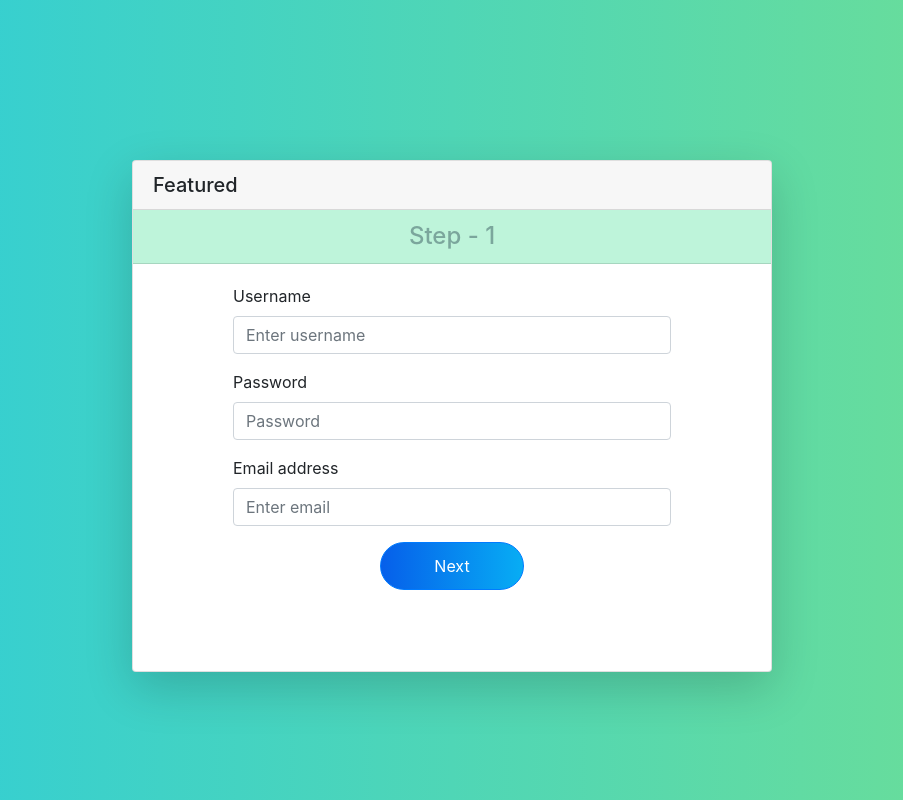
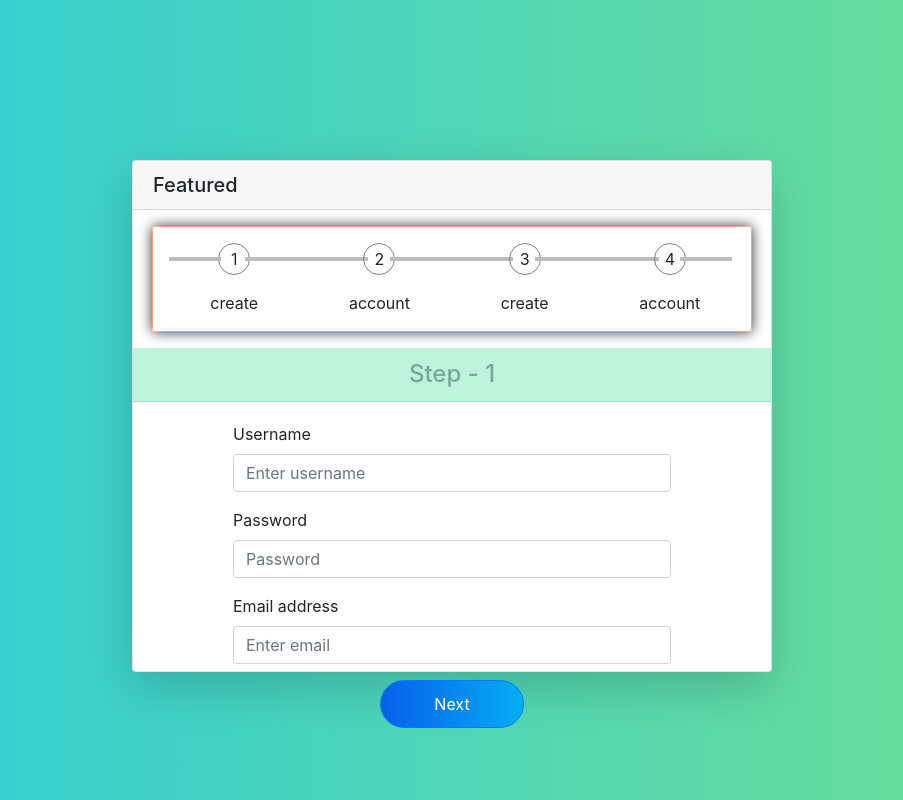
Before and after one commit to jakazzy/wedvs-form, a React (Create React App) app: page / in a window 1280 px wide. Shown: the top 800 px of the page, without its empty margins (188-1091 px from the left). Built offline with nearby package versions, Linux system fonts and the light colour scheme; the HTML template or start-up script is replaced by a standard one.

Commit message:
work on the stepper

```diff
--- a/package.json
+++ b/package.json
@@ -13,6 +13,7 @@
     "react-dom": "^17.0.1",
     "react-hook-form": "6.10.1",
     "react-scripts": "4.0.0",
+    "sweetalert": "2.1.2",
     "web-vitals": "^0.2.4",
     "yup": "0.29.3"
   },
--- a/src/components/button.component.jsx
+++ b/src/components/button.component.jsx
@@ -1,7 +1,7 @@
 import React from 'react'
 import Button from 'react-bootstrap/Button'
 
-const FormButton = () => {
+const FormButton = (props) => {
     return (
         <div className="text-center">
             <Button
@@ -12,7 +12,7 @@ const FormButton = () => {
                 height: '3rem',
                 borderRadius: '2rem',
                 background: 'linear-gradient(to right, #065fea 0%, #07adf4 100%)'}}>
-                    Next
+                    { props.children}
             </Button>
             </div>
     )
--- a/src/components/page_template.component.jsx
+++ b/src/components/page_template.component.jsx
@@ -1,10 +1,12 @@
 import Card from "react-bootstrap/Card";
+import Root from "./stepper/stepperRoot";
 
 
 const PageTemplate = (props) => {
     return (
         <Card className="shadow-lg" style={{ width: "50vw", height: "64vh", margin: "10rem auto"}} key={props.userData.step}>
             <Card.Header as="h5">Featured</Card.Header>
+            <Root key={ props.userData.step }/>
             <Card.Header as="h4" style={{ backgroundColor: '#bef4da', color: "#7ba69c" }} className="text-center">Step - {props.userData.step}</Card.Header>
             <Card.Body>
                 { props.children }
--- /dev/null
+++ b/src/components/stepper/stepper.component.jsx
@@ -0,0 +1,29 @@
+import React, {useState} from 'react'
+import './stepper.styles.css'
+
+const Stepper = () => {
+
+    const stepsDescription=[
+        'create',
+        'account',
+        'create',
+        'account'
+    ]
+
+    const steps= stepsDescription.map((step, index)=>{
+        return (
+            <div className="stepper-unit" key={index + 1}>
+                <div className="step-number">{index + 1}</div>
+        <div className="step-description">{step}</div>
+                <div className={ index ===stepsDescription.length -1? "last-divider":"divider-line"}></div>
+            </div>
+        )
+    })
+    return (
+        <div className="stepper-wrapper">
+            {steps}
+        </div>
+    )
+}
+
+export default Stepper
--- /dev/null
+++ b/src/components/stepper/stepper.styles.css
@@ -0,0 +1,79 @@
+/* .stepper-container{
+    border: 1px solid lightsalmon;
+    box-shadow: 0 0 13px #333;
+    border-radius: 3px;
+    margin: 40px auto;
+    padding: 30px;
+    width: 60%;
+} */
+
+.stepper-container {
+    border: 1px solid lightsalmon;
+    box-shadow: 0 0 13px #333;
+    border-radius: 0.2rem;
+    margin: 1rem auto;
+    padding: 1rem;
+    width: 94%;
+}
+
+.stepper-wrapper{
+display: flex;
+justify-content: space-between;
+}
+
+.stepper-unit{
+    display: flex;
+    flex-direction: column;
+    align-items: center;
+    justify-content: center;
+    width: 23%;
+    position: relative;
+}
+.stepper-unit:first-child::before{
+    content: '';
+    width: 40%;
+    height: 0.2rem;
+    background-color: #bdbdbd;
+    position: absolute;
+    top: 20%;
+    right: 60%;
+}
+
+.step-number{
+    border-radius: 50%;
+    border: 1px solid grey;
+    width: 2rem;
+    height: 2rem;
+    padding: 0.2rem;
+    text-align: center;
+    margin-bottom: 1rem;
+}
+
+/* .divider-line{
+    height: 0.2rem;
+    background-color: #bdbdbd;
+    position: absolute;
+    width: 70%;
+    top: 20%;
+    left: 70%;
+} */
+
+.divider-line {
+    height: 0.2rem;
+    background-color: #bdbdbd;
+    position: absolute;
+    width: 95%;
+    top: 20%;
+    left: 58%;
+}
+
+.last-divider{
+    width: 40%;
+    height: 0.2rem;
+    background-color: #bdbdbd;
+    position: absolute;
+    top: 20%;
+    left: 58%;
+}
+
+.step-description{}
--- /dev/null
+++ b/src/components/stepper/stepperRoot.jsx
@@ -0,0 +1,13 @@
+import React from 'react';
+import Stepper from './stepper.component';
+import './stepper.styles.css'
+
+const Root = () => {
+    return (
+        <div className="stepper-container">
+            <Stepper/>
+        </div>
+    )
+}
+
+export default Root
--- a/src/pages/userAddress.jsx
+++ b/src/pages/userAddress.jsx
@@ -87,7 +87,7 @@ const  UserAddress =({ next, previous, submitData, userData})=> {
                 </Form.Group>
 
                 <Button variant="primary" onClick={goBack }>Previous</Button>
-                <FormButton/>
+                <FormButton>Next</FormButton>
             </Form>
         </PageTemplate>
         )
--- a/src/pages/userExperience.jsx
+++ b/src/pages/userExperience.jsx
@@ -1,39 +1,91 @@
 import Button from "react-bootstrap/Button";
 import Form from 'react-bootstrap/Form';
+import FormButton from "../components/button.component";
 import PageTemplate from '../components/page_template.component';
+import { useForm } from 'react-hook-form';
+import { yupResolver } from '@hookform/resolvers/yup';
+import * as yup from 'yup';
+import swal from 'sweetalert';
+
 
 function UserExperience({next, previous, submitData, userData}) {
 
-    const continueStep=(e)=>{
-        e.preventDefault();
-        next();
-       }
+    const schema = yup.object().shape({
+        experience: yup.number().min(1, 'residential address should not be empty').max(150, 'username is too long'),
+        currentEngineeringRole: yup.string().min(1, 'postal address should not be empty').max(150, 'username is too long'),
+        placeOfWork: yup.string().min(0, 'password should be more than 8 characters').max(150, 'username is too long'),
+
+      })
+
+    const { register,
+        handleSubmit,
+        errors
+    } = useForm({
+        resolver: yupResolver(schema),
+      })
+
+    // const continueStep=(e)=>{
+    //     e.preventDefault();
+    //     next();
+    //    }
 
        const goBack=(e)=>{
         e.preventDefault();
         previous();
        }
 
+    const onSubmit = data => {
+        console.log(
+          data,
+          'what is happening now'
+        )
+        submitData(data)
+        swal({
+            title: "You are awesome!",
+            text: "Form has been successfully submitted!",
+            icon: "success",
+          });
+    }
+
     return (
        <PageTemplate userData={userData}>
-           <Form >
+           <Form onSubmit={handleSubmit(onSubmit)}
+            style={{  padding: '0 5rem 5rem 5rem' }}>
                 <Form.Group controlId="experience">
-                    <Form.Label>Experience</Form.Label>
-                    <Form.Control type="text" placeholder="Enter years of software experience" />
+                    <Form.Label>Years of Software Experience</Form.Label>
+                    <Form.Control
+                    type="number" placeholder="2"
+                    ref={register}
+                    name="experience" />
+                     {errors.experience && (
+                    <p className="error-message">{errors.experience.message}</p>
+                    )}
                 </Form.Group>
 
                 <Form.Group controlId="currentEngineeringRole">
                     <Form.Label>current  Role</Form.Label>
-                    <Form.Control type="password" placeholder="Enter your current role" />
+                    <Form.Control type="password"
+                    placeholder="Enter your current role"
+                    ref={register}
+                    name="currentEngineeringRole" />
+                     {errors.currentEngineeringRole && (
+                    <p className="error-message">{errors.currentEngineeringRole.message}</p>
+                    )}
                 </Form.Group>
 
                 <Form.Group controlId="placeOfWork">
                     <Form.Label>Work Place</Form.Label>
-                    <Form.Control type="text" placeholder="Enter your place of work" />
+                    <Form.Control type="text"
+                     ref={register}
+                    name="placeOfWork"
+                    placeholder="Enter your place of work" />
+                    {errors.placeOfWork && (
+                    <p className="error-message">{errors.placeOfWork.message}</p>
+                    )}
                 </Form.Group>
 
                 <Button variant="primary" onClick={goBack }>Previous</Button>
-                <Button variant="primary" onClick={continueStep }>Continue</Button>
+                <FormButton>Confirm and Save</FormButton>
             </Form>
        </PageTemplate>
         )
--- a/src/pages/userProfile.jsx
+++ b/src/pages/userProfile.jsx
@@ -69,7 +69,7 @@ const UserProfile =({next, userData, submitData}) =>{
                 <p className="error-message">{errors.email.message}</p>
                 )}
             </Form.Group>
-            <FormButton/>
+            <FormButton>Next</FormButton>
         </Form>
       </PageTemplate>
 
```
Also changed, not shown: 1 other file (tests, documents, lock files or other folders).
